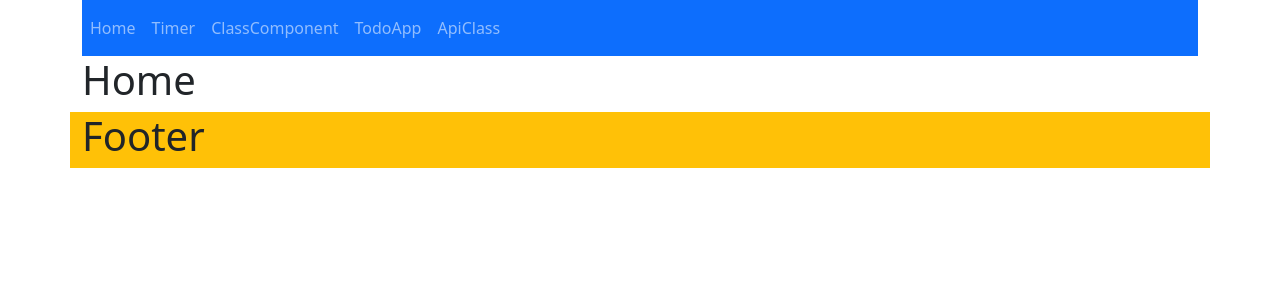
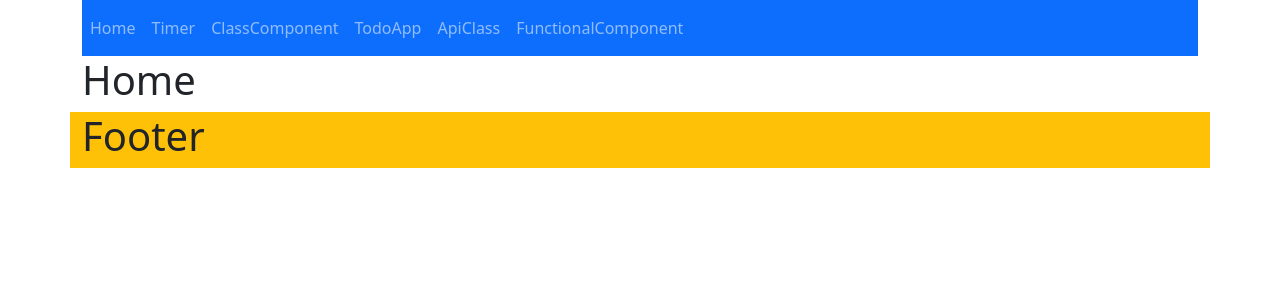
Before and after one commit to janvi57/jobsy, a React (Create React App) app: page / in a window 1280 px wide. Shown: the top 300 px of the page. Built offline with nearby package versions, Linux system fonts and the light colour scheme.

Commit message:
last commit

```diff
--- a/src/App.js
+++ b/src/App.js
@@ -8,6 +8,7 @@ import Timer from './Timer';
 import Home from './Home';
 import Header  from './Header';
 import Footer from './Footer';
+import FunctionalComponent from './FunctionalComponent';
 import '../node_modules/bootstrap/dist/css/bootstrap.min.css';
 
 function App() {
@@ -28,6 +29,7 @@ function App() {
       <Route exact path="/ApiClass" component={ApiClass} />
       <Route exact path="/TodoApp" component={TodoApp} />
       <Route exact path="/ClassComponent" component={ClassComponent} />
+      <Route exact path="/FunctionalComponent" component={FunctionalComponent} />
       </Switch>
         </div>
         </main>
--- /dev/null
+++ b/src/FunctionalComponent.js
@@ -0,0 +1,29 @@
+import React, {useState} from 'react';
+
+const FunctionalComponent = () => {
+    const [count, setCount] = useState(0);
+
+    const IncrementFn = () => {
+        setCount(pre => pre + 1);
+    }
+
+    const DecrementFn = () => {
+        setCount(pre => pre - 1);
+    }
+
+    const ResetFn = () => {
+        setCount(pre => 0);
+    }
+
+    return (
+        <>
+            <h1>Functional Component using Hooks</h1>
+            <h1>count is {count}</h1>
+            <button onClick={IncrementFn}>Increment</button>
+            <button onClick={DecrementFn}>Decrement</button>
+            <button onClick={ResetFn}>Reset</button>
+        </>
+    );
+}
+
+export default FunctionalComponent;
--- a/src/Header.js
+++ b/src/Header.js
@@ -27,6 +27,9 @@ class Header extends Component {
                     <li className="nav-item active">
                         <a className="nav-link" href="/ApiClass">ApiClass</a>
                     </li>
+                    <li className="nav-item active">
+                        <a className="nav-link" href="/FunctionalComponent">FunctionalComponent</a>
+                    </li>
                     </ul>
                 </div>
                 </nav>
```
